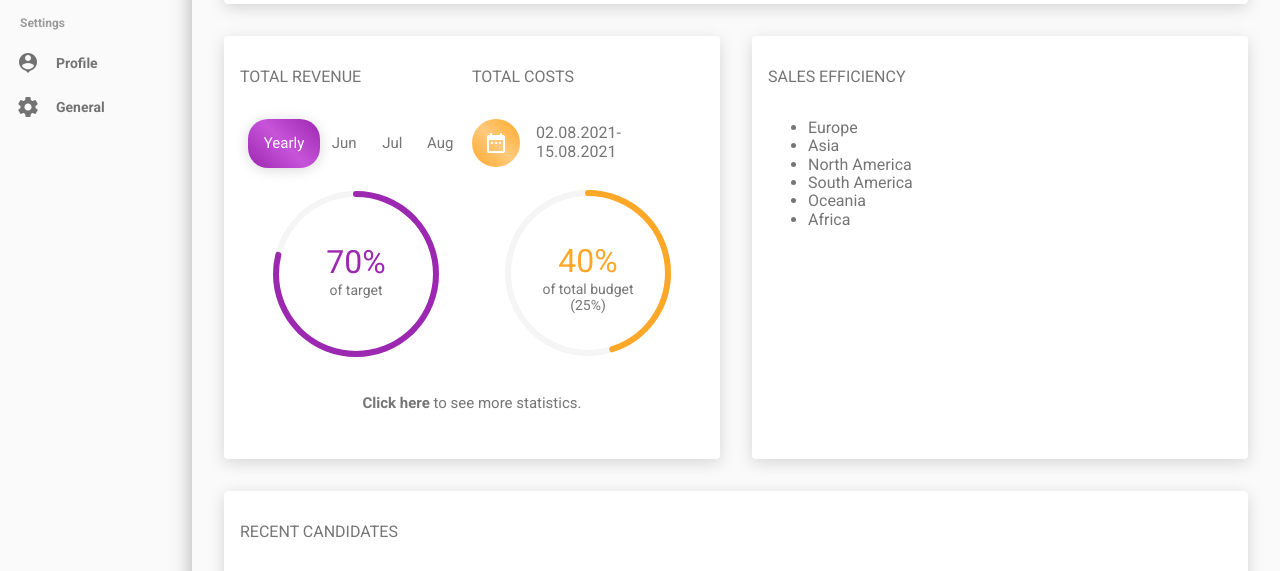
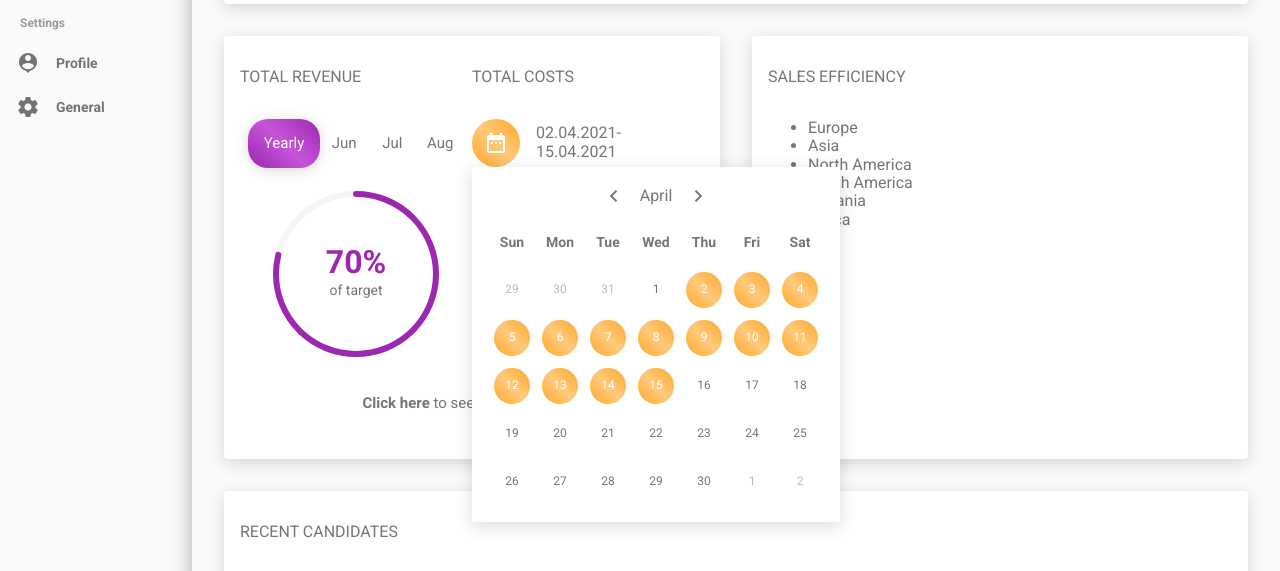
Before and after one commit to dariuszslomka/ModernDashboard, a website built with webpack: page src/pages/index.html in a window 1280 px wide. Shown: the part 682-1253 px from the top of the page. Built offline with nearby package versions, Linux system fonts and the light colour scheme.

Commit message:
calendar styles

```diff
--- a/src/pages/index.html
+++ b/src/pages/index.html
@@ -403,13 +403,16 @@
                 <h2 class="dashboard-section__title">TOTAL COSTS</h2>
                 <div class="date-selection">
                   <i class="material-icons date-selection__button date-selection__button--js">date_range</i>
-                  <span class="date-selection__range">02.08.2021- 15.08.2021</span>
-                </div>
+                  <span class="date-selection__range">02.04.2021- 15.04.2021</span>
                   <div class="calendar calendar--js">
                     <div class="month-nav">
-                    <button class="month-nav__previous-month"></button>
-                    <span class="month-nav__current-month"></span>
-                    <button class="month-nav__next-month"></button>
+                      <button class="month-nav__switcher month-nav__switcher--left">
+                        <i class="material-icons">keyboard_arrow_left</i>
+                      </button>
+                      <span class="month-nav__current-month">April</span>
+                      <button class="month-nav__switcher month-nav__switcher--right">
+                        <i class="material-icons">keyboard_arrow_right</i>
+                      </button>
                     </div>
                     <div class="calendar__labels-wrapper">
                       <span class="calendar__label">Sun</span>
@@ -421,11 +424,46 @@
                       <span class="calendar__label">Sat</span>
                     </div>
                     <div class="calendar__days-wrapper">
-
+                      <i class="calendar__day calendar__day--inactive">29</i>
+                      <i class="calendar__day calendar__day--inactive">30</i>
+                      <i class="calendar__day calendar__day--inactive">31</i>
+                      <i class="calendar__day">1</i>
+                      <i class="calendar__day calendar__day--selected">2</i>
+                      <i class="calendar__day calendar__day--selected">3</i>
+                      <i class="calendar__day calendar__day--selected">4</i>
+                      <i class="calendar__day calendar__day--selected">5</i>
+                      <i class="calendar__day calendar__day--selected">6</i>
+                      <i class="calendar__day calendar__day--selected">7</i>
+                      <i class="calendar__day calendar__day--selected">8</i>
+                      <i class="calendar__day calendar__day--selected">9</i>
+                      <i class="calendar__day calendar__day--selected">10</i>
+                      <i class="calendar__day calendar__day--selected">11</i>
+                      <i class="calendar__day calendar__day--selected">12</i>
+                      <i class="calendar__day calendar__day--selected">13</i>
+                      <i class="calendar__day calendar__day--selected">14</i>
+                      <i class="calendar__day calendar__day--selected">15</i>
+                      <i class="calendar__day">16</i>
+                      <i class="calendar__day">17</i>
+                      <i class="calendar__day">18</i>
+                      <i class="calendar__day">19</i>
+                      <i class="calendar__day">20</i>
+                      <i class="calendar__day">21</i>
+                      <i class="calendar__day">22</i>
+                      <i class="calendar__day">23</i>
+                      <i class="calendar__day">24</i>
+                      <i class="calendar__day">25</i>
+                      <i class="calendar__day">26</i>
+                      <i class="calendar__day">27</i>
+                      <i class="calendar__day">28</i>
+                      <i class="calendar__day">29</i>
+                      <i class="calendar__day">30</i>
+                      <i class="calendar__day calendar__day--inactive">1</i>
+                      <i class="calendar__day calendar__day--inactive">2</i>
+                    </div>
                   </div>
                 </div>
                 <div class='progress-chart progress-chart--orange' style="--percent: 40"
-                  data-description="of total budget (25%)">
+                  data-description="of total budget">
                   <svg width='180' height='180' class='chart-container'>
                     <circle cx='90' cy='90' r='80' class='back' fill='none' class='back'/>
                     <circle cx='90' cy='90' r='80' class='front' fill='none' />
--- a/src/scss/modules/components/calendar.scss
+++ b/src/scss/modules/components/calendar.scss
@@ -1,13 +1,106 @@
+$calendar-day-size: 48px;
+
 .calendar {
-    position: absolute;
-    left: 0;
-    top: 0;
     padding: 16px;
     opacity: 1;
     box-shadow: 0 .25rem 1rem rgba(0, 0, 0, 0.15);
     background: white;
+    z-index: 5;
 
     &--collapsed {
         opacity: 1;
     }
+
+    &__days-wrapper {
+        display: flex;
+        flex-wrap: wrap;
+        width: calc(#{$calendar-day-size} * 7);
+    }
+
+    &__day {
+        width: $calendar-day-size;
+        height: $calendar-day-size;
+        display: flex;
+        align-items: center;
+        justify-content: center;
+        position: relative;
+        font-style: normal;
+        font-size: 12px;
+        cursor: pointer;
+
+        &::before {
+            content: '';
+            width: 75%;
+            height: 75%;
+            position: absolute;
+            left: 50%;
+            top: 50%;
+            transform: translate(-50%, -50%);
+            border-radius: 50%;
+            z-index: -10;
+            transition: box-shadow 0.2s linear;
+        }
+
+        &:hover {
+            &::before {
+                box-shadow: 0 .25rem 1rem rgba(0, 0, 0, 0.15);
+            }
+        }
+
+        &--inactive {
+            opacity: 0.5;
+
+            &:hover {
+                opacity: 1;
+            }
+        }
+
+        &--selected {
+            &::before {
+                @include background-gradient($orange);
+            }
+
+            color: white;
+        }
+    }
+
+    &__labels-wrapper {
+        width: calc(#{$calendar-day-size} * 7);
+        display: flex;
+    }
+
+    &__label {
+        height: $calendar-day-size;
+        width: $calendar-day-size;
+        display: flex;
+        align-items: center;
+        justify-content: center;
+        font-size: 14px;
+        font-weight: bold;
+    }
 }
+
+.month-nav {
+    margin-bottom: 8px;
+    display: flex;
+    justify-content: center;
+    align-items: center;
+
+    &__switcher {
+        color: $dark-lighter;
+        border: none;
+        background: transparent;
+        font-family: 'Material Icons';
+        cursor: pointer;
+        outline: none;
+        transition: color 0.2s linear;
+
+        &:hover {
+            color: $orange;
+        }
+    }
+
+    &__current-month {
+        padding: 0 8px;
+    }
+}
--- a/src/scss/modules/components/progress-chart.scss
+++ b/src/scss/modules/components/progress-chart.scss
@@ -21,6 +21,7 @@ $chart-border-size: 6px;
         left: 50%;
         font-size: 32px;
         transform: translate(-50%, -50%);
+        font-weight: bold;
     }
 
     &::after {
--- a/src/scss/modules/dashboard/dashboard-budget.scss
+++ b/src/scss/modules/dashboard/dashboard-budget.scss
@@ -14,6 +14,11 @@
         text-decoration: none;
         color: $dark-lighter;
         font-weight: bold;
+        transition: color 2s linear;
+
+        &:hover {
+            color: $purple;
+        }
     }
 }
 
@@ -53,6 +58,7 @@
     display: flex;
     justify-content: center;
     align-items: center;
+    position: relative;
 
     &__button {
         font-size: 24px;
@@ -64,3 +70,9 @@
         margin-right: 16px;
     }
 }
+
+.calendar {
+    position: absolute;
+    left: 0;
+    top: 48px;
+}
```
Lines whose indentation alone changed are shown as unchanged.
